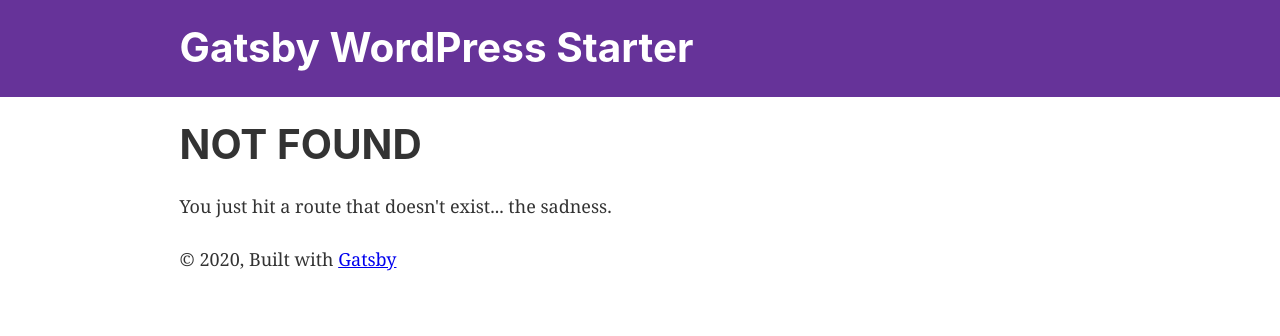
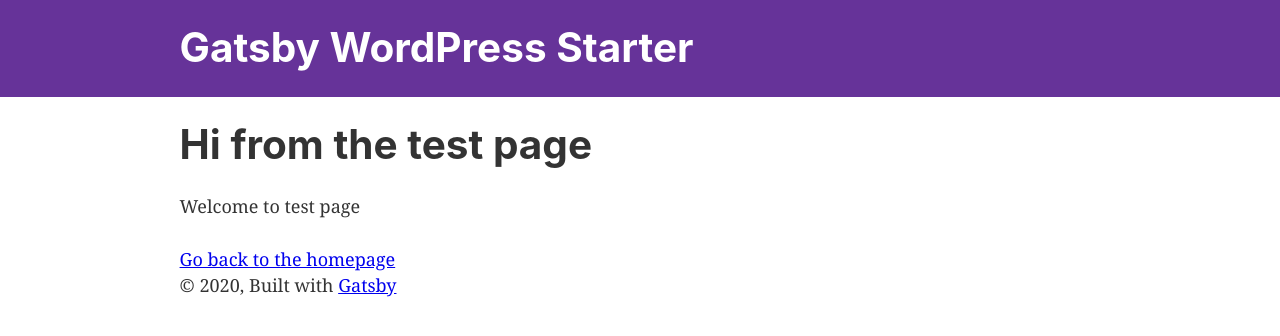
Before and after one commit to BrianLDev/gatsby-wordpress-course, a Gatsby site in the folder portfoliosite/: page /testpage in a window 1280 px wide. Before the commit this address had no page. Built offline with nearby package versions, Linux system fonts and the light colour scheme; Gatsby itself is replaced by a stand-in of ours.

Commit message:
Created a test page with test link from index

```diff
--- a/portfoliosite/src/pages/index.js
+++ b/portfoliosite/src/pages/index.js
@@ -1,13 +1,13 @@
 import React from "react"
 import Layout from "../components/layout"
-// import { Link } from "gatsby"
-// import Image from "../components/image"
-// import SEO from "../components/seo"
-import { graphql, StaticQuery } from 'gatsby'
+import { Link } from "gatsby"
+import Image from "../components/image"
+import SEO from "../components/seo"
+// import { graphql, StaticQuery } from 'gatsby'
 
 const IndexPage = () => (
   <Layout>
-    {/* <SEO title="Home" />
+    <SEO title="Home" />
     <h1>Hi people</h1>
     <p>Welcome to your new Gatsby site.</p>
     <p>Now go build something great.</p>
@@ -15,9 +15,10 @@ const IndexPage = () => (
       <Image />
     </div>
     <Link to="/page-2/">Go to page 2</Link> <br />
-    <Link to="/using-typescript/">Go to "Using TypeScript"</Link> */}
+    <Link to="/testpage/">Go to test page</Link> <br />
+    <Link to="/using-typescript/">Go to "Using TypeScript"</Link>
 
-    <StaticQuery
+    {/* <StaticQuery
       query={ graphql `
         {
           allWordpressPage {
@@ -42,7 +43,7 @@ const IndexPage = () => (
           ))}
         </div>
       )}
-    />
+    /> */}
   </Layout>
 )
 
--- /dev/null
+++ b/portfoliosite/src/pages/testpage.js
@@ -0,0 +1,15 @@
+import React from "react"
+import { Link } from "gatsby"
+import Layout from "../components/layout"
+import SEO from "../components/seo"
+
+const TestPage = () => (
+  <Layout>
+    <SEO title="Test Page" />
+    <h1>Hi from the test page</h1>
+    <p>Welcome to test page</p>
+    <Link to="/">Go back to the homepage</Link>
+  </Layout>
+)
+
+export default TestPage
```
